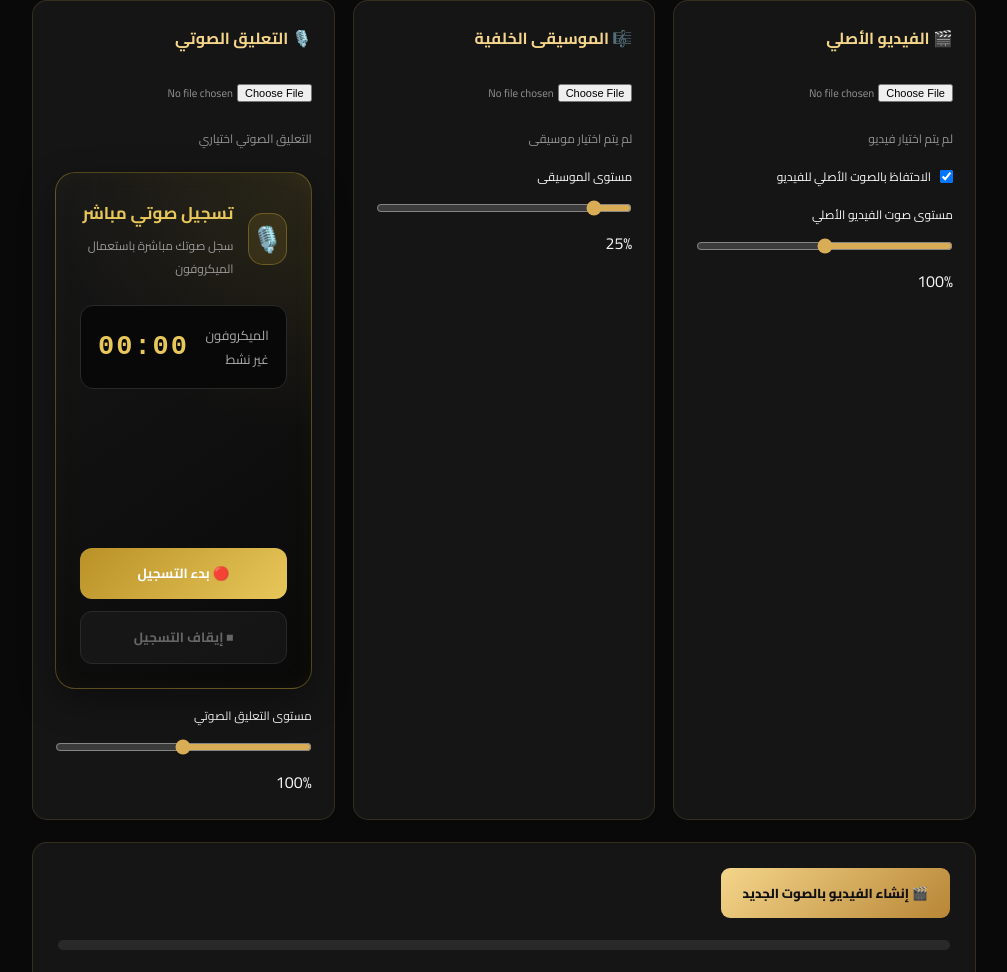
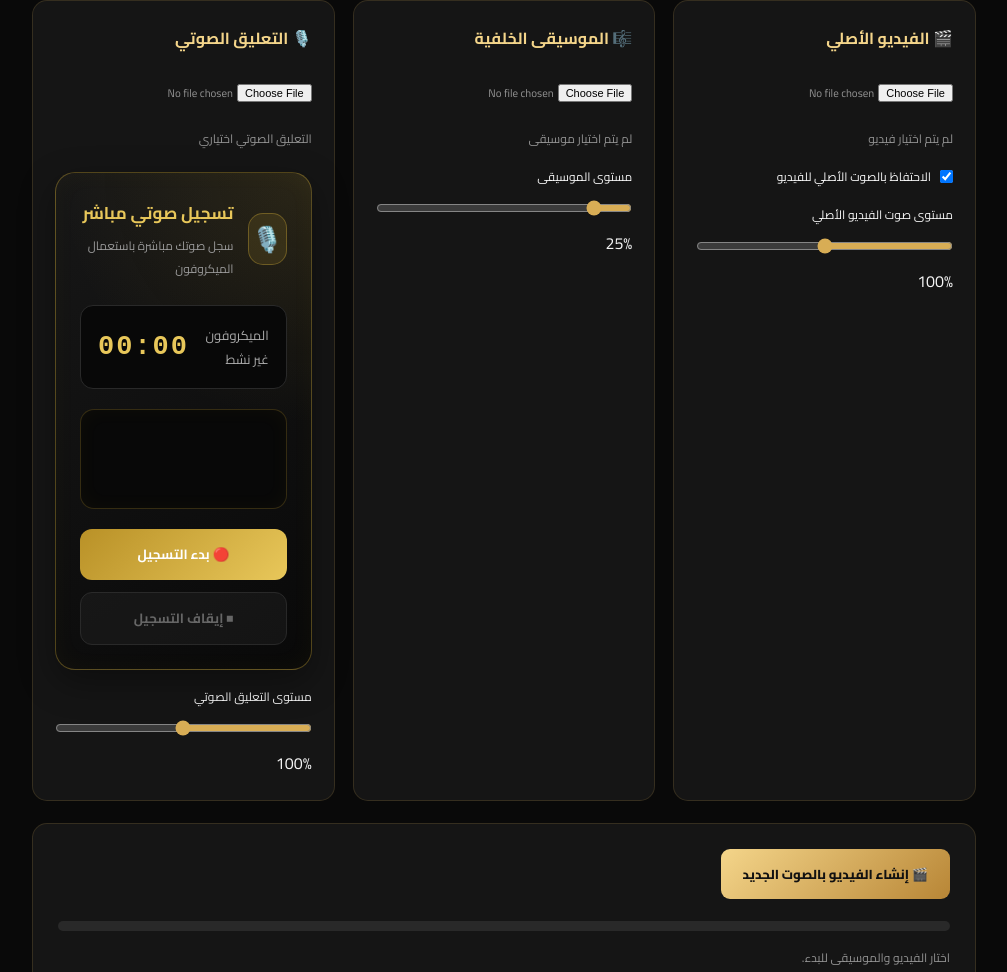
Before and after one commit to jalavaj3333-debug/AI-VIDEO-STUDIO-PRO, a plain HTML site: page index.html in a window 1280 px wide. Shown: the part 3229-4201 px from the top of the page, without its empty margins (6-1013 px from the left). Drawn offline with Linux system fonts and the light colour scheme.

Commit message:
Update style.css

```diff
--- a/style.css
+++ b/style.css
@@ -1276,3 +1276,16 @@ footer {
         font-size: 23px;
     }
 }
+
+/* REAL-TIME AUDIO WAVEFORM */
+
+#micWaveform {
+    display: block;
+    width: 100%;
+    height: 100px;
+    margin: 15px 0 20px;
+    background: #080808;
+    border: 1px solid rgba(212,175,55,.22);
+    border-radius: 14px;
+    box-shadow: inset 0 0 20px rgba(212,175,55,.04);
+}
```
